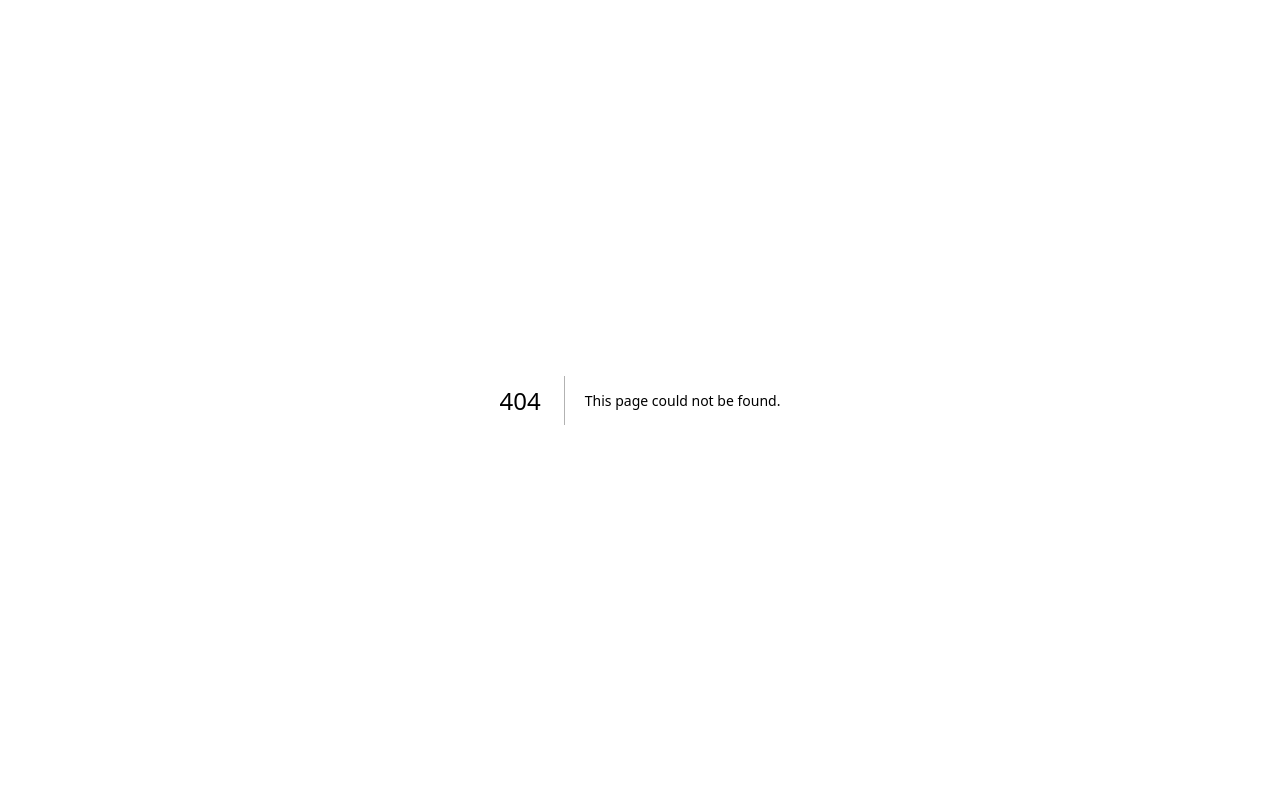
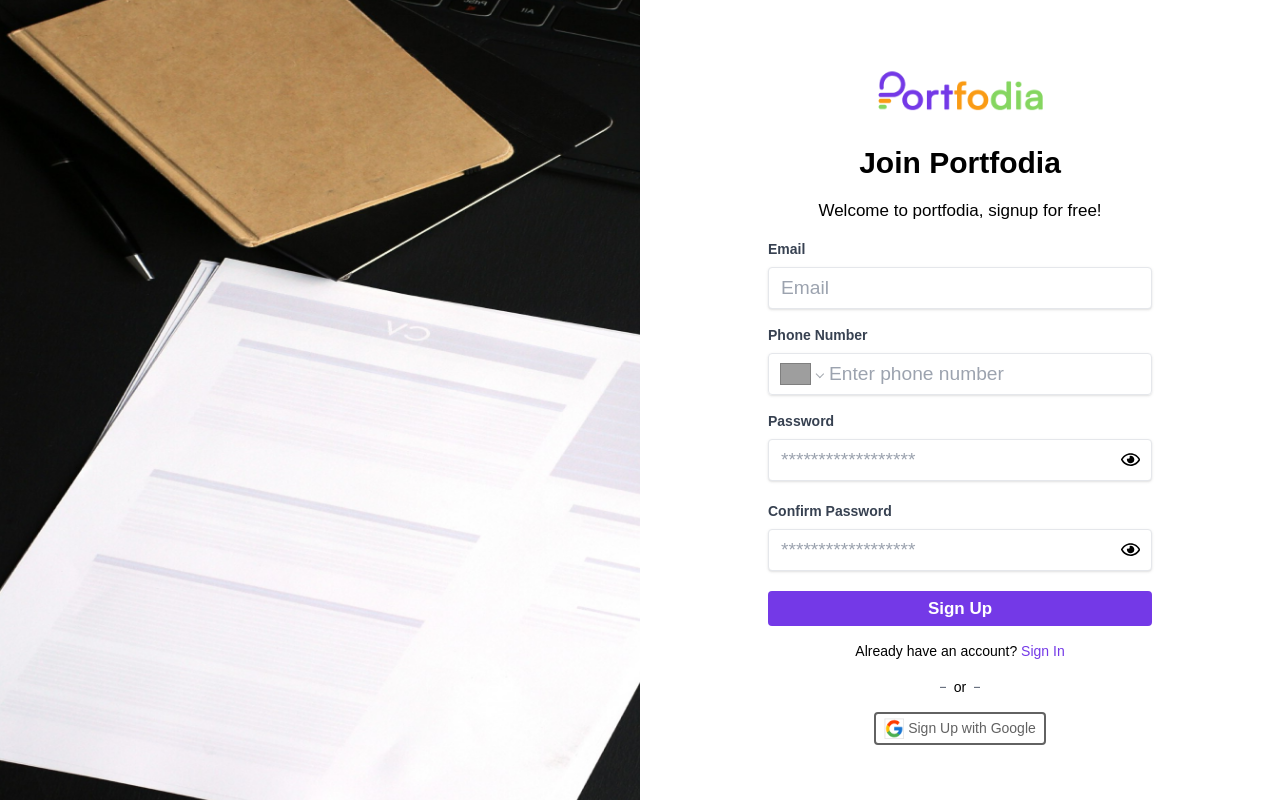
Before and after one commit to Portfodia/portfodia_web_app, a Next.js app: page /register in a window 1280 px wide. Before the commit this address had no page. Built offline with nearby package versions, Linux system fonts and the light colour scheme; grey boxes are pictures that could not be loaded; a web font is replaced by a local one.

Commit message:
feat: created the sign up page design

```diff
--- a/components/login/login-page.tsx
+++ b/components/login/login-page.tsx
@@ -9,10 +9,10 @@ export const LoginPage: React.FC = () => {
 
     const [showPassword, setShowPassword] = React.useState(false)
 
-    const togglePasswordVisibility = () => {
-        setShowPassword(!showPassword)
+    const togglePasswordVisibility = (event: React.MouseEvent) => {
+        event.preventDefault();
+        setShowPassword(!showPassword);
     }
-
     return (
         <div className="flex h-screen bg-white justify-between items-center overflow-hidden">
             <div className="w-1/2">
@@ -22,7 +22,7 @@ export const LoginPage: React.FC = () => {
             <div className="w-1/2 h-h-70 flex flex-col justify-evenly items-center">
                 <Image src={Logo} width={200} alt="Logo"/>
                 <h1 className="text-3xl font-[800]">Welcome back!</h1>
-                <p className="text-gray-500 text-login">Login to your portfodia account</p>
+                <p className="text-black text-login">Login to your portfodia account</p>
                 <form className="w-full max-w-sm">
                     <div className="mb-4">
                         <label htmlFor="email" className="block text-gray-700 text-sm font-bold mb-2">Email</label>
@@ -52,12 +52,12 @@ export const LoginPage: React.FC = () => {
                     </div>
                 </form>
                 <p className="text-sm">
-                    New to Portfodia? <a href="#" className="text-primary">Create an account</a>
+                    New to Portfodia? <a href="register" className="text-primary">Create an account</a>
                 </p>
-                <p className="flex items-center text-sm justify-between">
-                    <hr className="flex-grow h-0.5 bg-gray-500 mx-2"/>
+                <p className="flex items-center text-sm justify-center">
+                    <hr className="flex-grow h-0.5 w-1.5 bg-gray-500 mx-2"/>
                     <span>or</span>
-                    <hr className="flex-grow h-0.5 bg-gray-500 mx-2"/>
+                    <hr className="flex-grow h-0.5 w-1.5 bg-gray-500 mx-2"/>
                 </p>
 
                 <button
--- /dev/null
+++ b/components/register/register-page.tsx
@@ -0,0 +1,115 @@
+import React, {useState} from "react";
+import Image from "next/image";
+import RegisterImage from "../../public/images/signup_image.png";
+import Logo from "../../public/images/portfodia.png";
+import Google from "../../public/images/google.png";
+import 'react-phone-number-input/style.css'
+import PhoneInput from 'react-phone-number-input'
+import {FaRegEye, FaRegEyeSlash} from "react-icons/fa";
+
+export const RegisterPage: React.FC = () => {
+    const [value, setValue] = useState()
+    const [password, setPassword] = useState('')
+    const [confirmPassword, setConfirmPassword] = useState('')
+    const [showPassword, setShowPassword] = useState(false)
+    const [showConfirmPassword, setShowConfirmPassword] = useState(false)
+    const [errorMessage, setErrorMessage] = useState<string | null>(null);
+
+    const togglePasswordVisibility = (event: React.MouseEvent) => {
+        event.preventDefault();
+        setShowPassword(!showPassword);
+    }
+
+    const toggleConfirmPasswordVisibility = (event: React.MouseEvent) => {
+        event.preventDefault();
+        setShowConfirmPassword(!showConfirmPassword);
+    }
+
+    const handleSubmit = (event: React.FormEvent) => {
+        event.preventDefault();
+        if (password !== confirmPassword) {
+            setErrorMessage("Passwords do not match");
+        } else {
+            console.log("Submitted")
+        }
+    }
+
+    return (
+        <div className="flex h-screen bg-white justify-between items-center overflow-hidden">
+            <div className="w-1/2">
+                <Image src={RegisterImage} width={undefined} height={undefined} alt="Register"
+                       className="h-full "/>
+            </div>
+            <div className="w-1/2 h-h-90 flex flex-col justify-evenly items-center">
+                <Image src={Logo} width={200} alt="Logo"/>
+                <h1 className="text-3xl font-[800]">Join Portfodia</h1>
+                <p className="text-black text-login">Welcome to portfodia, signup for free!</p>
+                <form className="w-full max-w-sm" onSubmit={handleSubmit}>
+                    <div className="mb-4">
+                        <label htmlFor="email" className="block text-gray-700 text-sm font-bold mb-2">Email</label>
+                        <input type="email" id="email" placeholder="Email"
+                               className="shadow appearance-none border rounded w-full py-2 px-3 text-gray-700 leading-tight focus:outline-none focus:shadow-outline"/>
+                    </div>
+                    <div className="mb-4">
+                        <label htmlFor="phone" className="block text-gray-700 text-sm font-bold mb-2">Phone
+                            Number</label>
+                        <PhoneInput
+                            id="phone"
+                            defaultCountry="NG"
+                            placeholder="Enter phone number"
+                            value={value}
+                            onChange={setValue}
+                            className="input-phone-number shadow appearance-none border rounded w-full py-2 px-3 text-gray-700 leading-tight focus:outline-none focus:shadow-outline"/>
+                    </div>
+                    <div className="mb-2 relative">
+                        <label htmlFor="password" className="block text-gray-700 text-sm font-bold mb-2">
+                            Password
+                        </label>
+                        <input type={showPassword ? "text" : "password"} id="password" placeholder="******************"
+                               className="shadow appearance-none border rounded w-full py-2 px-3 text-gray-700 mb-3 leading-tight focus:outline-none focus:shadow-outline"/>
+                        <button type="button" onClick={togglePasswordVisibility}
+                                className="absolute inset-y-0 right-0 pr-3 pt-4">
+                            {showPassword ? <FaRegEyeSlash/> : <FaRegEye/>}
+                        </button>
+                    </div>
+                    <div className="mb-2 relative">
+                        <label htmlFor="confirmPassword" className="block text-gray-700 text-sm font-bold mb-2">
+                            Confirm Password
+                        </label>
+                        <input type={showConfirmPassword ? "text" : "password"} id="confirmPassword"
+                               placeholder="******************"
+                               value={confirmPassword} onChange={(e) => setConfirmPassword(e.target.value)}
+                               className="shadow appearance-none border rounded w-full py-2 px-3 text-gray-700 mb-3 leading-tight focus:outline-none focus:shadow-outline"/>
+                        <button type="button" onClick={toggleConfirmPasswordVisibility}
+                                className="absolute inset-y-0 right-0 pr-3 pt-4">
+                            {showConfirmPassword ? <FaRegEyeSlash/> : <FaRegEye/>}
+                        </button>
+                    </div>
+                    <div className="flex items-center justify-between">
+                        <button
+                            className="bg-primary hover:opacity-55 rounded text-login text-white font-bold py-1 px-2  w-full focus:outline-none focus:shadow-outline"
+                            type="button">
+                            Sign Up
+                        </button>
+                    </div>
+                </form>
+                <p className="text-sm">
+                    Already have an account? <a href="/login" className="text-primary">Sign In</a>
+                </p>
+                <p className="flex items-center text-sm justify-center">
+                    <hr className="flex-grow h-0.5 w-1.5 bg-gray-500 mx-2"/>
+                    <span>or</span>
+                    <hr className="flex-grow h-0.5 w-1.5 bg-gray-500 mx-2"/>
+                </p>
+
+                <button
+                    className="bg-transparent flex justify-evenly items-center w-fit gap-1 hover:bg-gray-100 text-graybtn border-2 border-graybtn text-sm py-1 px-2 rounded focus:outline-none focus:shadow-outline"
+                    type="button">
+                    <Image src={Google} width={20} height={20} alt="Google"/>
+                    Sign Up with Google
+                </button>
+            </div>
+        </div>
+
+    )
+}
--- a/globals.css
+++ b/globals.css
@@ -12,3 +12,9 @@ body {
     color: #000;
     background-color: #f4f4f4;
 }
+
+.input-phone-number input:focus{
+    outline: none !important;
+    border:none !important;
+    box-shadow: none !important;
+}
--- a/package.json
+++ b/package.json
@@ -12,7 +12,8 @@
     "next": "14.2.3",
     "react": "^18",
     "react-dom": "^18",
-    "react-icons": "^5.2.1"
+    "react-icons": "^5.2.1",
+    "react-phone-number-input": "^3.4.1"
   },
   "devDependencies": {
     "@types/node": "^20",
--- /dev/null
+++ b/pages/register.tsx
@@ -0,0 +1,10 @@
+import React from 'react';
+import {RegisterPage} from "../components/register/register-page";
+
+const Register: React.FC = () => {
+    return (<>
+        <RegisterPage/>
+    </>);
+}
+
+export default Register;
--- a/tailwind.config.ts
+++ b/tailwind.config.ts
@@ -16,6 +16,7 @@ const config: Config = {
             height: {
                 'h-screen:': '100vh',
                 'h-70': '70%',
+                'h-90': '90%'
             },
             fontSize: {
                 'login': '17px'
```
Also changed, not shown: 1 other file (tests, documents, lock files or other folders).
